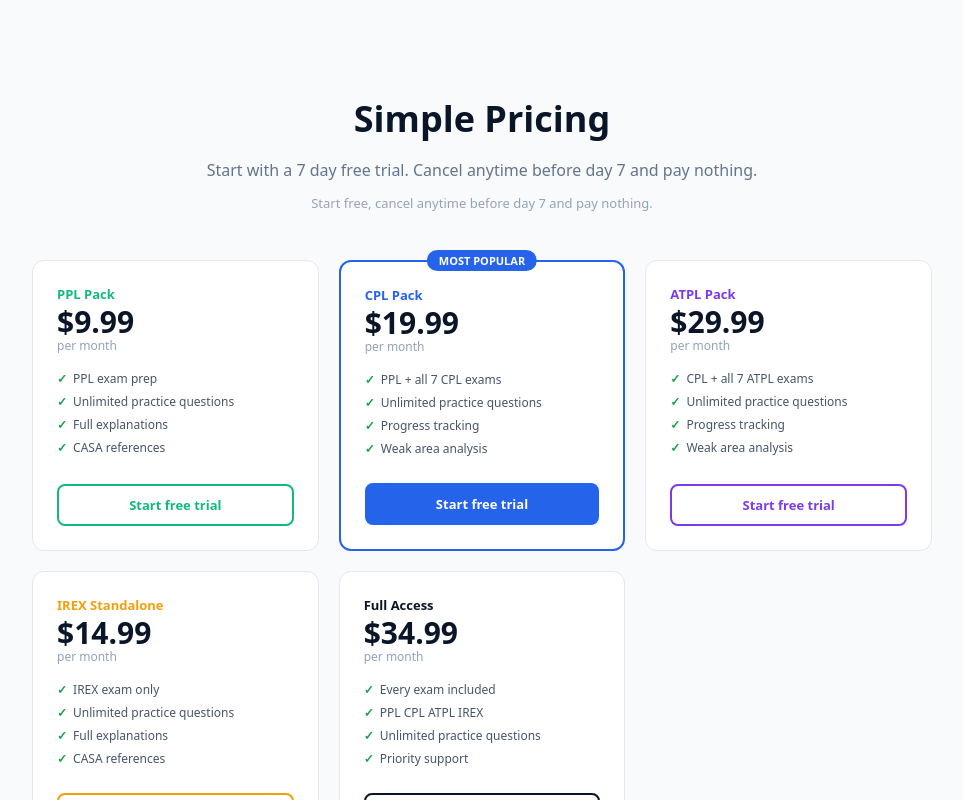
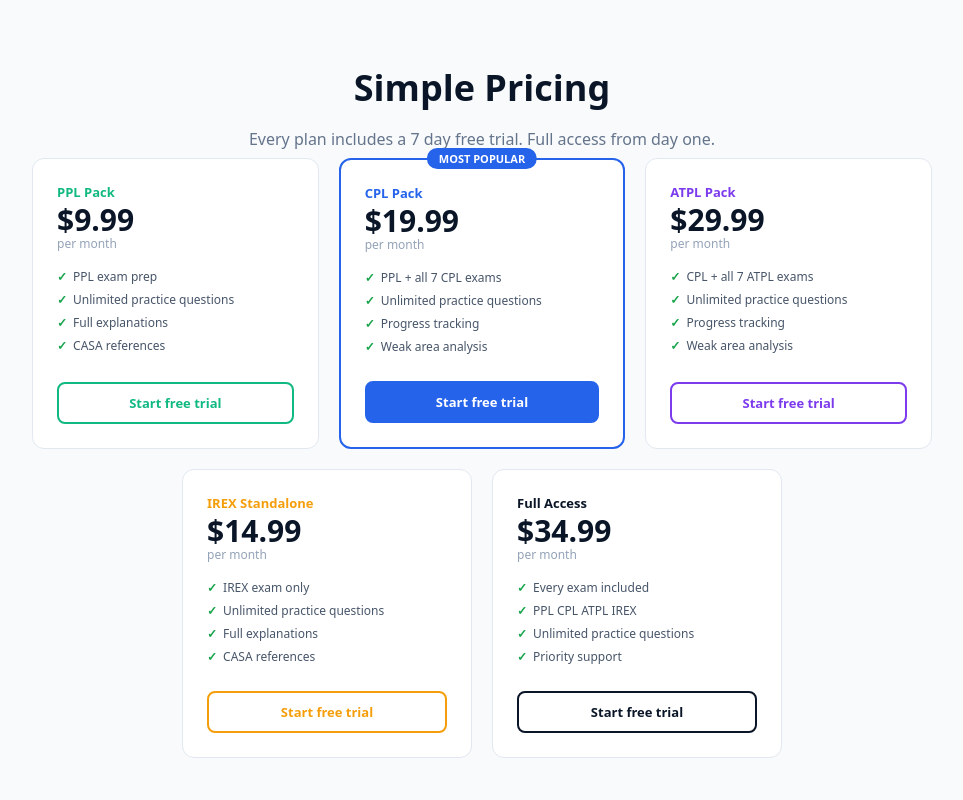
Before and after one commit to daniellongford/V1Study, a Next.js app: page / in a window 1280 px wide. Shown: the part 1240-2040 px from the top of the page, without its empty margins (158-1121 px from the left). Built offline with nearby package versions, Linux system fonts and the light colour scheme.

Commit message:
updat tial copy on homepage

```diff
--- a/app/page.tsx
+++ b/app/page.tsx
@@ -130,7 +130,7 @@ export default function Home() {
             <a href="/signup" style={{ background: '#2563eb', color: 'white', borderRadius: '8px', padding: '14px 32px', fontSize: '16px', fontWeight: '600', textDecoration: 'none', display: 'inline-block' }}>Start Free Trial</a>
             <a href="#pricing" style={{ background: 'transparent', color: '#0a1628', border: '2px solid #e2e8f0', borderRadius: '8px', padding: '14px 32px', fontSize: '16px', fontWeight: '600', textDecoration: 'none', display: 'inline-block' }}>See Pricing</a>
           </div>
-          <p style={{ fontSize: '13px', color: '#94a3b8' }}>7 day free trial · Cancel anytime before day 7</p>
+
         </section>
 
         <section id="features" style={{ padding: '4rem 2rem', maxWidth: '1000px', margin: '0 auto' }}>
@@ -158,15 +158,14 @@ export default function Home() {
         <section id="pricing" style={{ padding: '4rem 2rem', background: '#f8fafc' }}>
           <div style={{ maxWidth: '900px', margin: '0 auto' }}>
             <h2 style={{ textAlign: 'center', fontSize: '36px', fontWeight: '700', color: '#0a1628', marginBottom: '0.5rem' }}>Simple Pricing</h2>
-            <p style={{ textAlign: 'center', color: '#64748b', marginBottom: '0.5rem' }}>Start with a 7 day free trial. Cancel anytime before day 7 and pay nothing.</p>
-            <p style={{ textAlign: 'center', color: '#94a3b8', fontSize: '13px', marginBottom: '3rem' }}>Start free, cancel anytime before day 7 and pay nothing.</p>
-            <div style={{ display: 'grid', gridTemplateColumns: 'repeat(3,1fr)', gap: '1.25rem' }}>
+            <p style={{ textAlign: 'center', color: '#64748b', marginBottom: '0.5rem' }}>Every plan includes a 7 day free trial. Full access from day one.</p>
+
+            {/* Top row - 3 boxes */}
+            <div style={{ display: 'grid', gridTemplateColumns: 'repeat(3,1fr)', gap: '1.25rem', marginBottom: '1.25rem' }}>
               {[
                 { plan: 'PPL Pack', price: '$9.99', period: 'per month', priceId: 'price_1TIP96Cbt27bkqBv9ULJdyTz', features: ['PPL exam prep', 'Unlimited practice questions', 'Full explanations', 'CASA references'], color: '#10b981', popular: false },
                 { plan: 'CPL Pack', price: '$19.99', period: 'per month', priceId: 'price_1TIP6XCbt27bkqBv9CypW42J', features: ['PPL + all 7 CPL exams', 'Unlimited practice questions', 'Progress tracking', 'Weak area analysis'], color: '#2563eb', popular: true },
                 { plan: 'ATPL Pack', price: '$29.99', period: 'per month', priceId: 'price_1TIPAiCbt27bkqBvEItgo0gn', features: ['CPL + all 7 ATPL exams', 'Unlimited practice questions', 'Progress tracking', 'Weak area analysis'], color: '#7c3aed', popular: false },
-                { plan: 'IREX Standalone', price: '$14.99', period: 'per month', priceId: 'price_1TIPDdCbt27bkqBvZzwkYthb', features: ['IREX exam only', 'Unlimited practice questions', 'Full explanations', 'CASA references'], color: '#f59e0b', popular: false },
-                { plan: 'Full Access', price: '$34.99', period: 'per month', priceId: 'price_1TIPBvCbt27bkqBvv4fUShu3', features: ['Every exam included', 'PPL CPL ATPL IREX', 'Unlimited practice questions', 'Priority support'], color: '#0a1628', popular: false },
               ].map(function (item) {
                 return (
                   <div key={item.plan} style={{ background: 'white', borderRadius: '12px', padding: '1.5rem', border: item.popular ? '2px solid #2563eb' : '1px solid #e2e8f0', position: 'relative', display: 'flex', flexDirection: 'column' }}>
@@ -195,6 +194,35 @@ export default function Home() {
                 )
               })}
             </div>
+
+            {/* Bottom row - 2 boxes centred */}
+            <div style={{ display: 'grid', gridTemplateColumns: 'repeat(2,1fr)', gap: '1.25rem', maxWidth: '600px', margin: '0 auto' }}>
+              {[
+                { plan: 'IREX Standalone', price: '$14.99', period: 'per month', priceId: 'price_1TIPDdCbt27bkqBvZzwkYthb', features: ['IREX exam only', 'Unlimited practice questions', 'Full explanations', 'CASA references'], color: '#f59e0b', popular: false },
+                { plan: 'Full Access', price: '$34.99', period: 'per month', priceId: 'price_1TIPBvCbt27bkqBvv4fUShu3', features: ['Every exam included', 'PPL CPL ATPL IREX', 'Unlimited practice questions', 'Priority support'], color: '#0a1628', popular: false },
+              ].map(function (item) {
+                return (
+                  <div key={item.plan} style={{ background: 'white', borderRadius: '12px', padding: '1.5rem', border: '1px solid #e2e8f0', position: 'relative', display: 'flex', flexDirection: 'column' }}>
+                    <div style={{ fontSize: '13px', fontWeight: '700', color: item.color, marginBottom: '4px' }}>{item.plan}</div>
+                    <div style={{ fontSize: '30px', fontWeight: '800', color: '#0a1628', lineHeight: 1 }}>{item.price}</div>
+                    <div style={{ fontSize: '12px', color: '#94a3b8', marginBottom: '1rem' }}>{item.period}</div>
+                    <div style={{ flex: 1 }}>
+                      {item.features.map(function (f) {
+                        return (
+                          <div key={f} style={{ fontSize: '12px', color: '#475569', marginBottom: '6px', display: 'flex', alignItems: 'flex-start', gap: '6px' }}>
+                            <span style={{ color: '#16a34a', fontWeight: '700', flexShrink: 0 }}>✓</span>
+                            <span>{f}</span>
+                          </div>
+                        )
+                      })}
+                    </div>
+                    <a href={`/signup?plan=${item.priceId}`} style={{ display: 'block', width: '100%', marginTop: '1.25rem', background: 'transparent', color: item.color, border: `2px solid ${item.color}`, borderRadius: '8px', padding: '10px', fontWeight: '600', textDecoration: 'none', textAlign: 'center', boxSizing: 'border-box', fontSize: '13px' }}>
+                      Start free trial
+                    </a>
+                  </div>
+                )
+              })}
+            </div>
           </div>
         </section>
 
```
